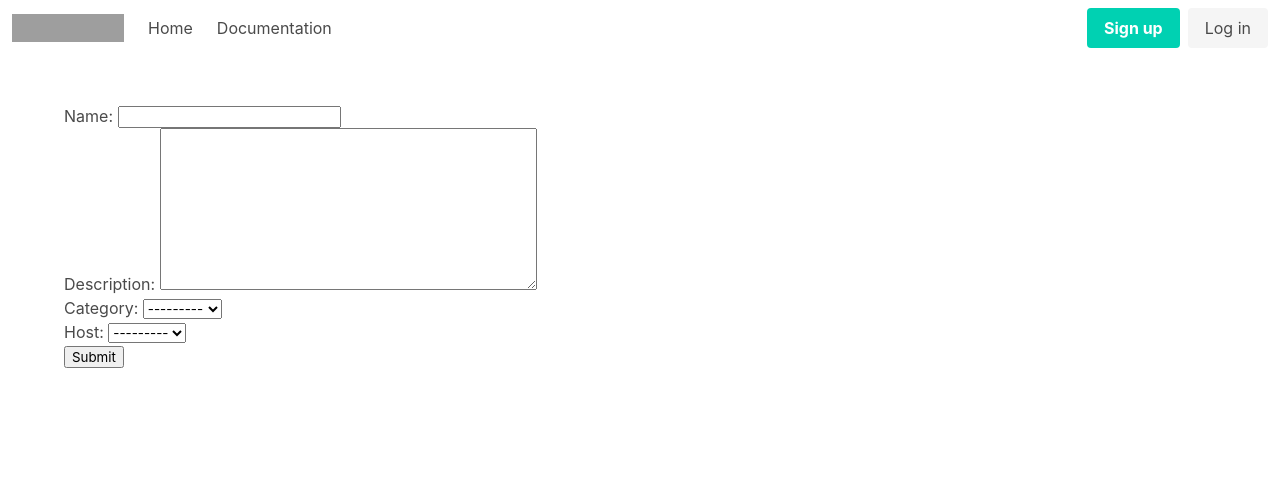
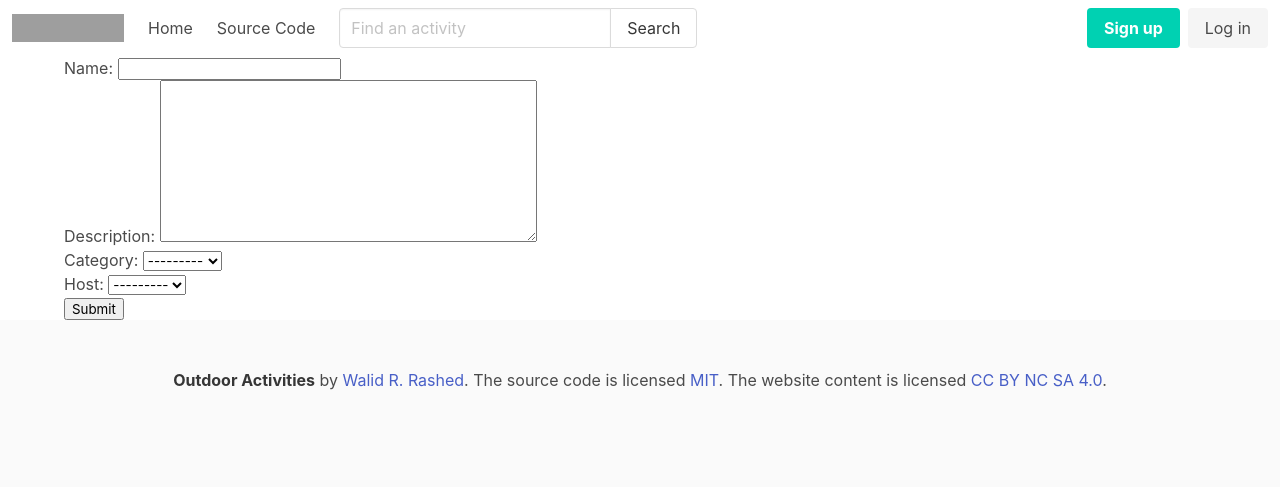
Before and after one commit to kurdi-dev/outdoor-activities-django, a Django app: page /activity/create in a window 1280 px wide. Shown: the top 487 px of the page. Run offline with Django 4.2, Linux system fonts and the light colour scheme; data comes from the database, SQL or seed files in the repository; grey boxes are pictures that could not be loaded.

Commit message:
feat: header fadded

```diff
--- a/templates/activity_form.html
+++ b/templates/activity_form.html
@@ -1,10 +1,10 @@
 {% extends 'container.html' %}
 
 {% block content %}
-<div>
+<div class="field">
     <form action="{% url 'create_activity'  %}" method="post">
         {% csrf_token %}
-        {{form.as_p}}
+        {{form.as_div}}
         <input type="submit" value="Submit" />
     </form>
 </div>
--- a/templates/container.html
+++ b/templates/container.html
@@ -3,7 +3,7 @@
   <head>
     <meta charset="utf-8">
     <meta name="viewport" content="width=device-width, initial-scale=1">
-    <title>Hello Bulma!</title>
+    <title>Outdoor Activities</title>
     <link rel="stylesheet" href="https://cdn.jsdelivr.net/npm/bulma@0.9.3/css/bulma.min.css">
   </head>
   <body>
@@ -26,9 +26,22 @@
             Home
           </a>
 
-          <a class="navbar-item">
-            Documentation
+          <a class="navbar-item" href="https://github.com/kurdi-dev/outdoor-activities-django" rel="noopener noreferrer">
+            Source Code
           </a>
+
+          <div class="navbar-item">
+            <div class="field has-addons">
+              <p class="control">
+                <input class="input" type="text" placeholder="Find an activity">
+              </p>
+              <p class="control">
+                <button class="button">
+                  Search
+                </button>
+              </p>
+            </div>
+            </div>
         </div>
 
         <div class="navbar-end">
@@ -45,9 +58,7 @@
         </div>
       </div>
     </nav>
-  <section class="section">
-    <!-- {% include 'navbar.html' %} -->
-    <div class="container">
+    <div class="container is-widescreen">
 
 
         {% block content %}
@@ -56,7 +67,15 @@
         {% endblock %}
 
     </div>
-  </section>
+  <footer class="footer">
+    <div class="content has-text-centered">
+      <p>
+        <strong>Outdoor Activities</strong> by <a href="https://github.com/kurdi-dev" rel="noopener noreferrer">Walid R. Rashed</a>. The source code is licensed
+        <a href="http://opensource.org/licenses/mit-license.php">MIT</a>. The website content
+        is licensed <a href="http://creativecommons.org/licenses/by-nc-sa/4.0/">CC BY NC SA 4.0</a>.
+      </p>
+    </div>
+  </footer>
 
   <script>
     document.addEventListener('DOMContentLoaded', () => {
```
Also changed, not shown: templates/home.html (+31 -1 lines).
